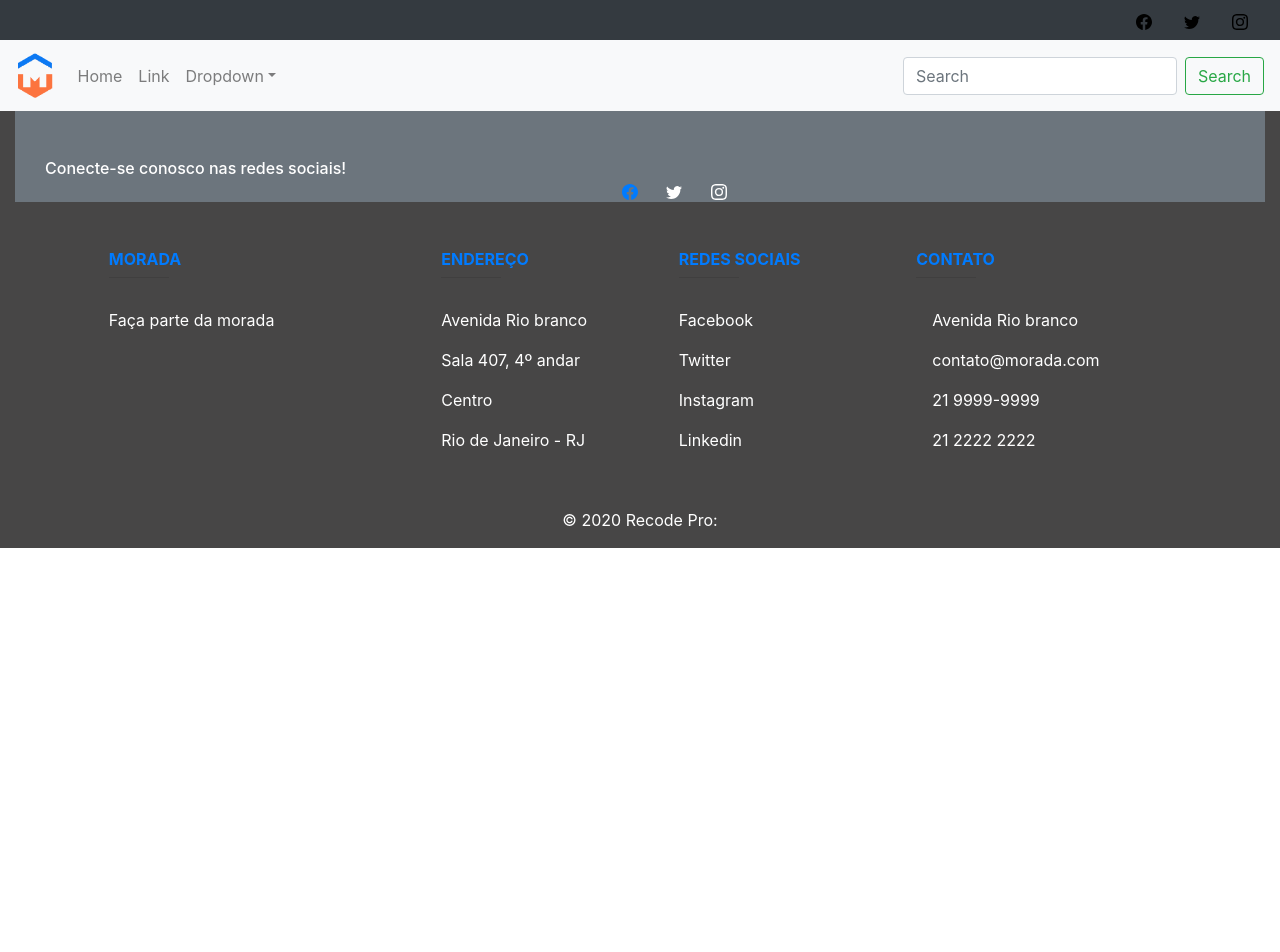
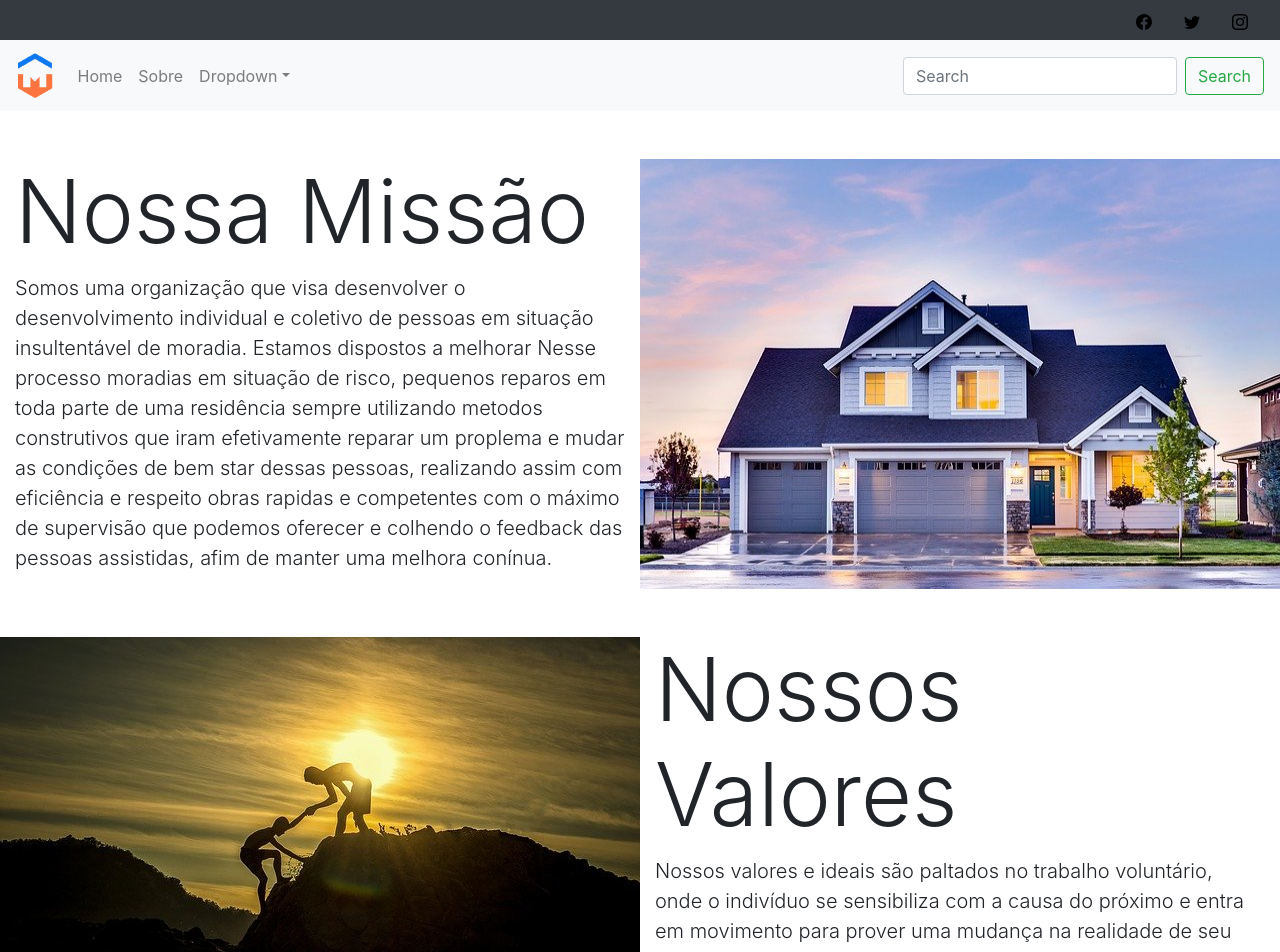
Before and after one commit to matheusrdads/morada_react, a React (Create React App) app: page /sobre in a window 1280 px wide. Shown: the top 952 px of the page. Before the commit the page ends 800 px from the top, so only its background shows below. Built offline with nearby package versions, Linux system fonts and the light colour scheme.

Commit message:
criacao do componente sobre

```diff
--- /dev/null
+++ b/src/components/Card/index.js
@@ -0,0 +1,34 @@
+import React from 'react';
+import {Container, Col, Row,Image} from 'react-bootstrap'
+import sobre1 from '../../views/assets/sobre/sobre1.jpg'
+import sobre2 from '../../views/assets/sobre/sobre2.jpg'
+
+ export default function Card1 () {
+    return ( <Container fluid>
+        <Row className="mt-5">
+        <Col>
+        <h2 className="display-2">Nossa Missão</h2>
+        <p className="lead">Somos uma organização que visa desenvolver o desenvolvimento individual e coletivo de pessoas em situação insultentável de moradia.
+                Estamos dispostos a melhorar Nesse processo moradias em situação de risco, pequenos reparos em toda parte de uma residência sempre utilizando
+                metodos construtivos que iram efetivamente reparar um proplema e mudar as condições de bem star dessas pessoas, realizando assim com eficiência e respeito
+                obras rapidas e competentes com o máximo de supervisão que podemos oferecer e colhendo o feedback das pessoas assistidas, afim de manter uma melhora conínua.</p>
+                </Col> <Image src={sobre1} className="img-fluid" />
+
+
+    </Row>
+
+<Row className="mt-5 mb-5">
+<Image src={sobre2} className="img-fluid" />
+<Col>
+
+<h2 className="display-2">Nossos Valores</h2>
+<p className="lead">Nossos valores e ideais são paltados no trabalho voluntário, onde o indivíduo se sensibiliza com a
+    causa do próximo e entra em movimento para prover uma mudança na realidade de seu próximo, seja com doações de materias,
+    ferramentas, mão de obra e trasporte de materias.</p>
+        </Col>
+
+
+</Row>
+</Container>
+    )
+}
--- a/src/components/Menu/index.js
+++ b/src/components/Menu/index.js
@@ -2,7 +2,7 @@ import React from 'react';
 import { Navbar, Nav, NavDropdown, Form, FormControl, Button, Image } from "react-bootstrap";
 import { Facebook, Twitter, Instagram } from 'react-bootstrap-icons';
 import logo from '../.././views/assets/logo.png'
-
+import {Link} from 'react-router-dom'
 export default function Menu() {
   return (
     <div>
@@ -18,7 +18,7 @@ export default function Menu() {
         <Navbar.Collapse id="basic-navbar-nav">
           <Nav className="mr-auto">
             <Nav.Link href="#home">Home</Nav.Link>
-            <Nav.Link href="#link">Link</Nav.Link>
+            <Link className="nav-link" to="/sobre">Sobre</Link>
             <NavDropdown title="Dropdown" id="basic-nav-dropdown">
               <NavDropdown.Item href="#action/3.1">Action</NavDropdown.Item>
               <NavDropdown.Item href="#action/3.2">Another action</NavDropdown.Item>
--- a/src/routes.js
+++ b/src/routes.js
@@ -3,7 +3,7 @@ import {BrowserRouter, Switch, Route} from 'react-router-dom';
 import Menu from './components/Menu';
 import Footer from './components/Footer'
 import Home from './views/Home';
-
+import Sobre from './views/Sobre';
 
 export default function Routes(){
     return(
@@ -11,6 +11,7 @@ export default function Routes(){
         <Menu />
         <Switch>
             <Route exact path="/" component={Home}/>
+            <Route exact path="/sobre" component={Sobre}/>
         </Switch>
         <Footer/>
         </BrowserRouter>
--- a/src/views/Home/index.js
+++ b/src/views/Home/index.js
@@ -6,18 +6,14 @@ import conserto from '../assets/servicos/conserto.png'
 import projeto1 from '../assets/projetos/projeto1.jpg'
 import projeto2 from '../assets/projetos/projeto2.jpg'
 import projeto3 from '../assets/projetos/projeto3.jpg'
+import Sobre from '../Sobre/'
 
 
 export default function Home() {
     return (
         <Container fluid>
             {/* sessão sobre */}
-            <h2 className="display-2">Sobre</h2>
-            <p className="lead spacePar">Nós acreditamos que todas as pessoas tem direito a moradias seguras, dignas e em bom estado, e pensando nisso queremos te
-            ajudar a transformar o seu lar.
-            Morada te ajuda a terminar aquela obra parada em casa, fazer pequenas reformas e realizar manutenções de forma rápida,
-                        a preços populares e até mesmo <em>gratuitamente</em> através do aluguel e doação de ferramentas e serviços.
-                    Faça parte da iniciativa Morada você também e leve felicidade a sua região. </p>
+            <Sobre/>
 
             {/* sessão faça parte */}
             <div>
--- /dev/null
+++ b/src/views/Sobre/index.js
@@ -0,0 +1,14 @@
+import React from 'react';
+import Card1 from '../../components/Card'
+
+
+
+export default function Sobre (){
+
+    return (
+            <Card1/>
+
+
+
+    )
+}
```
Also changed, not shown: 2 other files (tests, documents, lock files or other folders).
